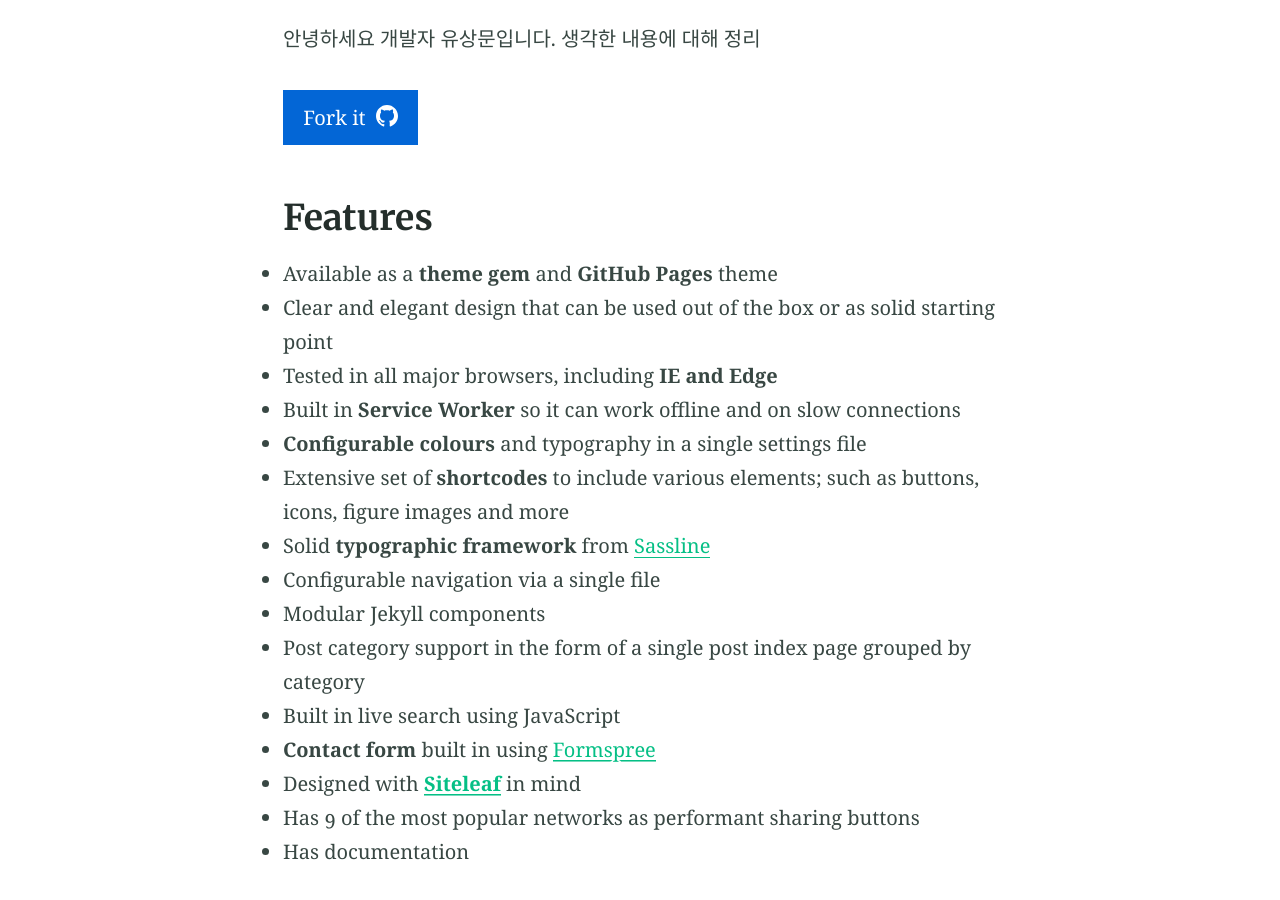
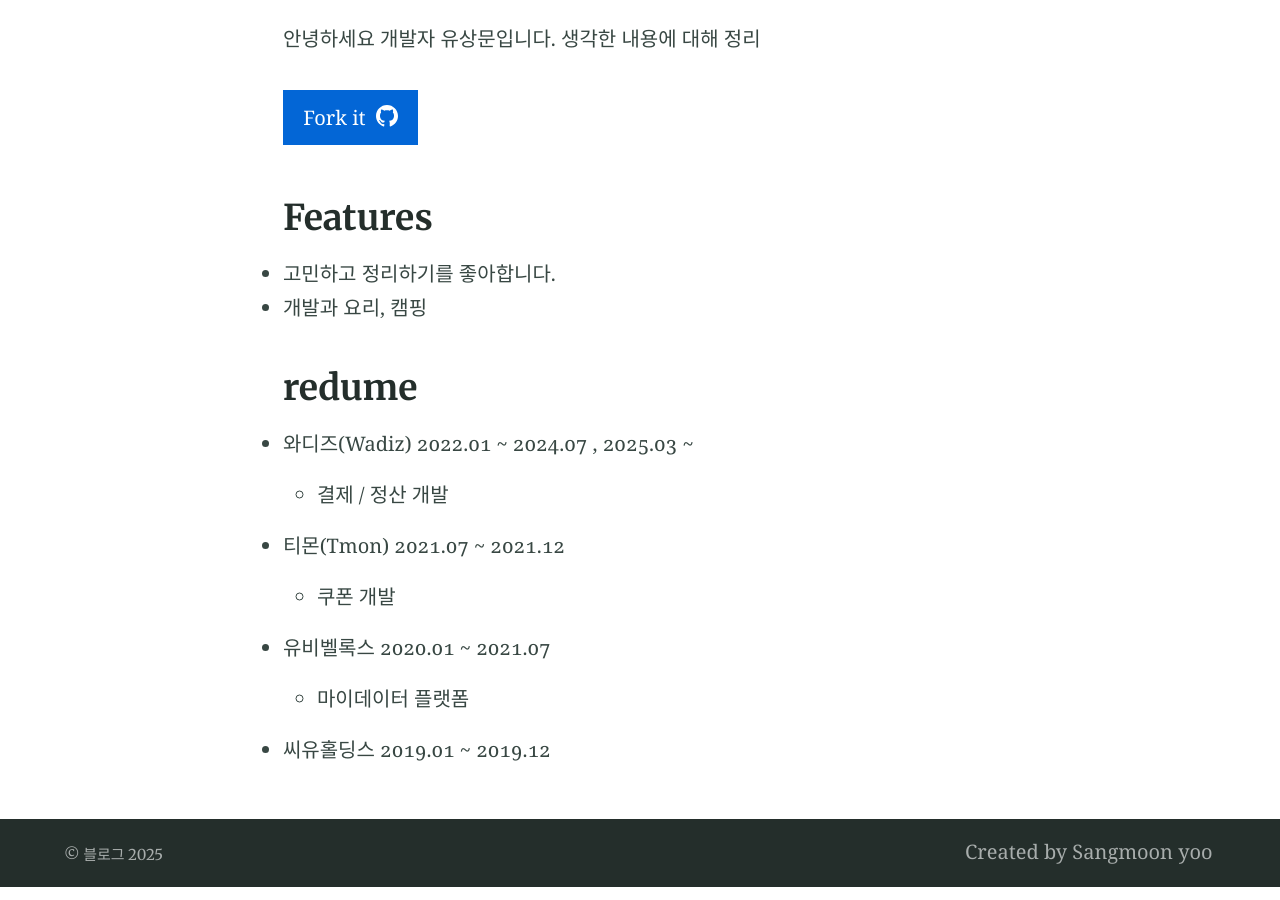
Before and after one commit to zepetto7065/zepetto7065.github.io, a Jekyll site: the page built from index.md, in a window 1280 px wide and 900 px high, scrolled down 490 px. Built offline with Jekyll 4.4.1, drawn with Linux system fonts in a browser that asks for light colours.

Commit message:
index 수정

```diff
--- a/index.md
+++ b/index.md
@@ -13,18 +13,14 @@ excerpt: "Alembic is a starting point for [Jekyll](https://jekyllrb.com/) projec
 
 ## Features
 
-- Available as a **theme gem** and **GitHub Pages** theme
-- Clear and elegant design that can be used out of the box or as solid starting point
-- Tested in all major browsers, including **IE and Edge**
-- Built in **Service Worker** so it can work offline and on slow connections
-- **Configurable colours** and typography in a single settings file
-- Extensive set of **shortcodes** to include various elements; such as buttons, icons, figure images and more
-- Solid **typographic framework** from [Sassline](https://sassline.com/)
-- Configurable navigation via a single file
-- Modular Jekyll components
-- Post category support in the form of a single post index page grouped by category
-- Built in live search using JavaScript
-- **Contact form** built in using [Formspree](https://formspree.io/)
-- Designed with **[Siteleaf](https://www.siteleaf.com/)** in mind
-- Has 9 of the most popular networks as performant sharing buttons
-- Has documentation
+- 고민하고 정리하기를 좋아합니다.
+- 개발과 요리, 캠핑
+
+## redume
+- 와디즈(Wadiz) 2022.01 ~ 2024.07 , 2025.03 ~
+  - 결제 / 정산 개발
+- 티몬(Tmon) 2021.07 ~ 2021.12
+  - 쿠폰 개발
+- 유비벨록스 2020.01 ~ 2021.07
+  - 마이데이터 플랫폼
+- 씨유홀딩스 2019.01 ~ 2019.12
```
Also changed, not shown: 4 other files.
